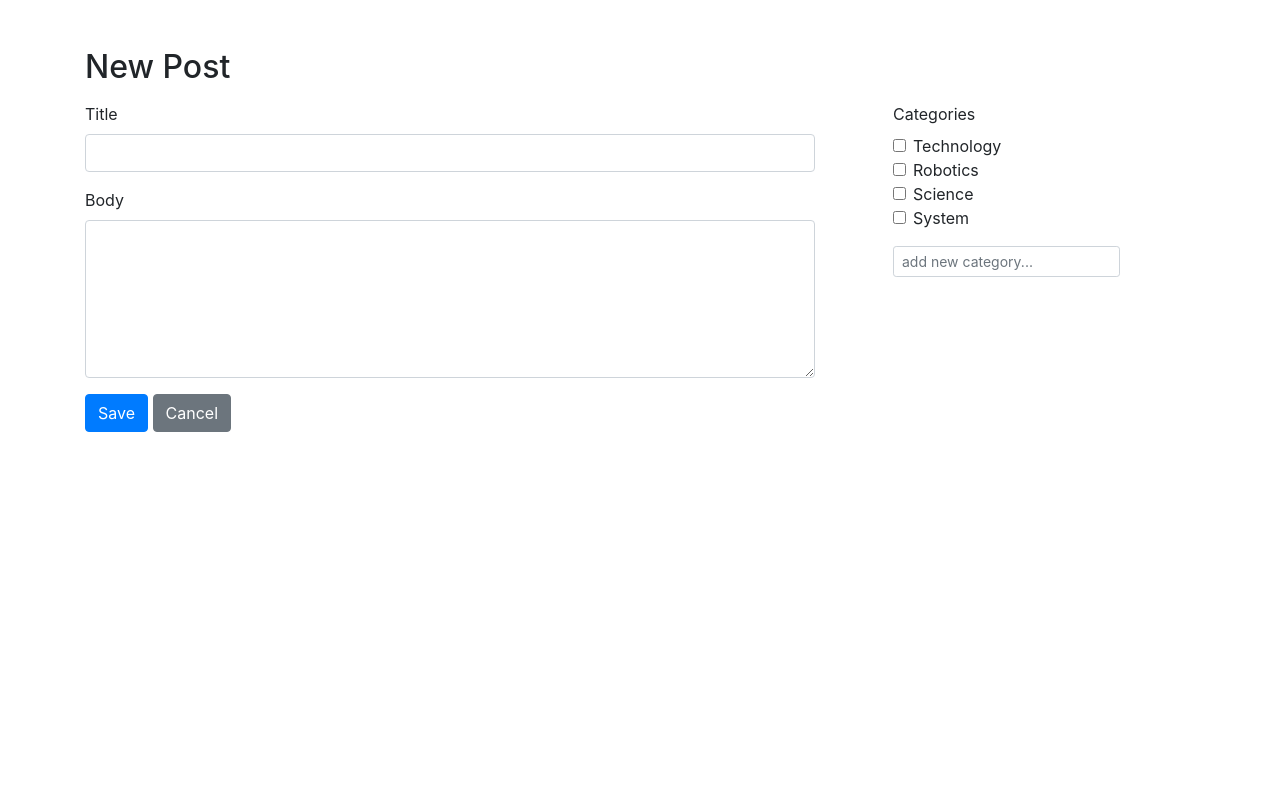
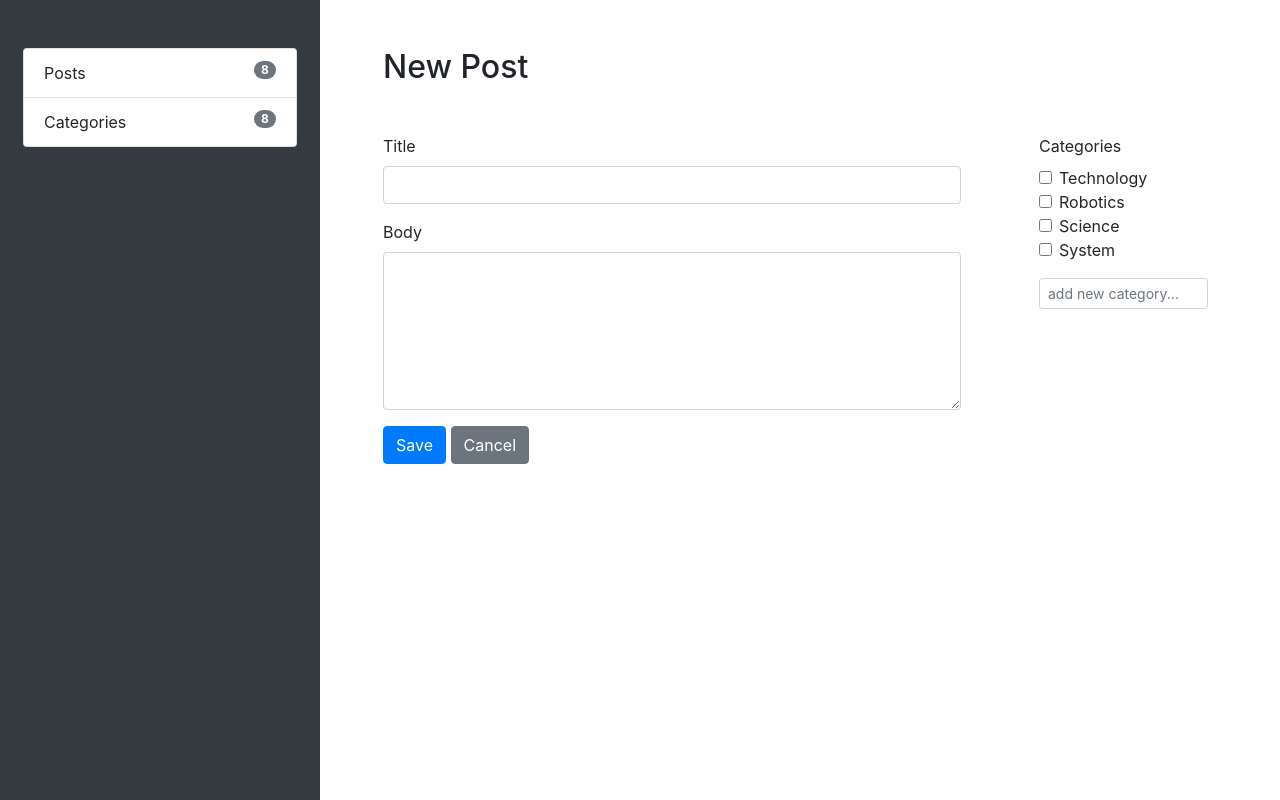
Before and after one commit to jeffreybalmes/php_rest_api, a PHP site: page /create.php in a window 1280 px wide. Shown: the part 56-856 px from the top of the page. Before the commit the page ends 488 px from the top, so only its background shows below. Run offline with PHP 8.4, Linux system fonts and the light colour scheme.

Commit message:
added some styles and admin sidebar

```diff
--- a/create.php
+++ b/create.php
@@ -1,10 +1,12 @@
 <?php include('inc/header.php'); ?>
 <?php include('inc/navbar.php'); ?>
 
-   <div class="container d-flex justify-content-center">
-      <div class="w-100">
-         <h2 class="mb-3 mt-5">New Post</h2>
-         <form>
+   <div class="container-fluid">
+      <div class="row">
+         <?php include('inc/admin-menu.php'); ?>
+         <div class="col-9">
+            <h2 class="m-5">New Post</h2>
+            <form class="ml-5">
                <div class="row">
                   <div class="col-md-8">
                      <div class="form-group">
@@ -23,7 +25,7 @@
                   </div> <!-- /.col-md-8 -->
                   <div class="col-md-4">
                      <div class="ml-5">
-                     <div class="form-group mb-4">
+                        <div class="form-group">
                            <div class="mb-2">Categories</div>
                            <div class="form-check">
                               <input class="form-check-input" type="checkbox" id="gridCheck1">
@@ -57,5 +59,6 @@
             </form>
          </div>
       </div>
+   </div>
 
 <?php include('inc/footer.php'); ?>
--- /dev/null
+++ b/inc/admin-menu.php
@@ -0,0 +1,6 @@
+<div class="col-3 bg-dark" style="height: 100vh">
+   <ul class="list-group mt-5 mx-2">
+      <li class="list-group-item">Posts<span class="badge badge-pill bg-secondary text-white float-right">8</span></li>
+      <li class="list-group-item">Categories<span class="badge badge-pill bg-secondary text-white float-right">8</span></li>
+   </ul>
+</div>
--- a/login.php
+++ b/login.php
@@ -2,7 +2,7 @@
    <div class="container">
       <div class="d-flex justify-content-center align-items-center" style="height: 100vh">
          <div class="card text-center w-25">
-            <div class="card-header">
+            <div class="card-header bg-primary text-white">
                <h5>Login Form</h5>
             </div>
             <div class="card-body">
--- a/register.php
+++ b/register.php
@@ -2,7 +2,7 @@
    <div class="container">
       <div class="d-flex justify-content-center align-items-center" style="height: 100vh">
          <div class="card text-center w-50">
-            <div class="card-header">
+            <div class="card-header bg-primary text-white">
                <h5>Registration Form</h5>
             </div>
             <div class="card-body">
```
Also changed, not shown: inc/sidebar.php (+7 -5 lines), update.php (+7 -4 lines). Lines whose indentation alone changed are shown as unchanged.
